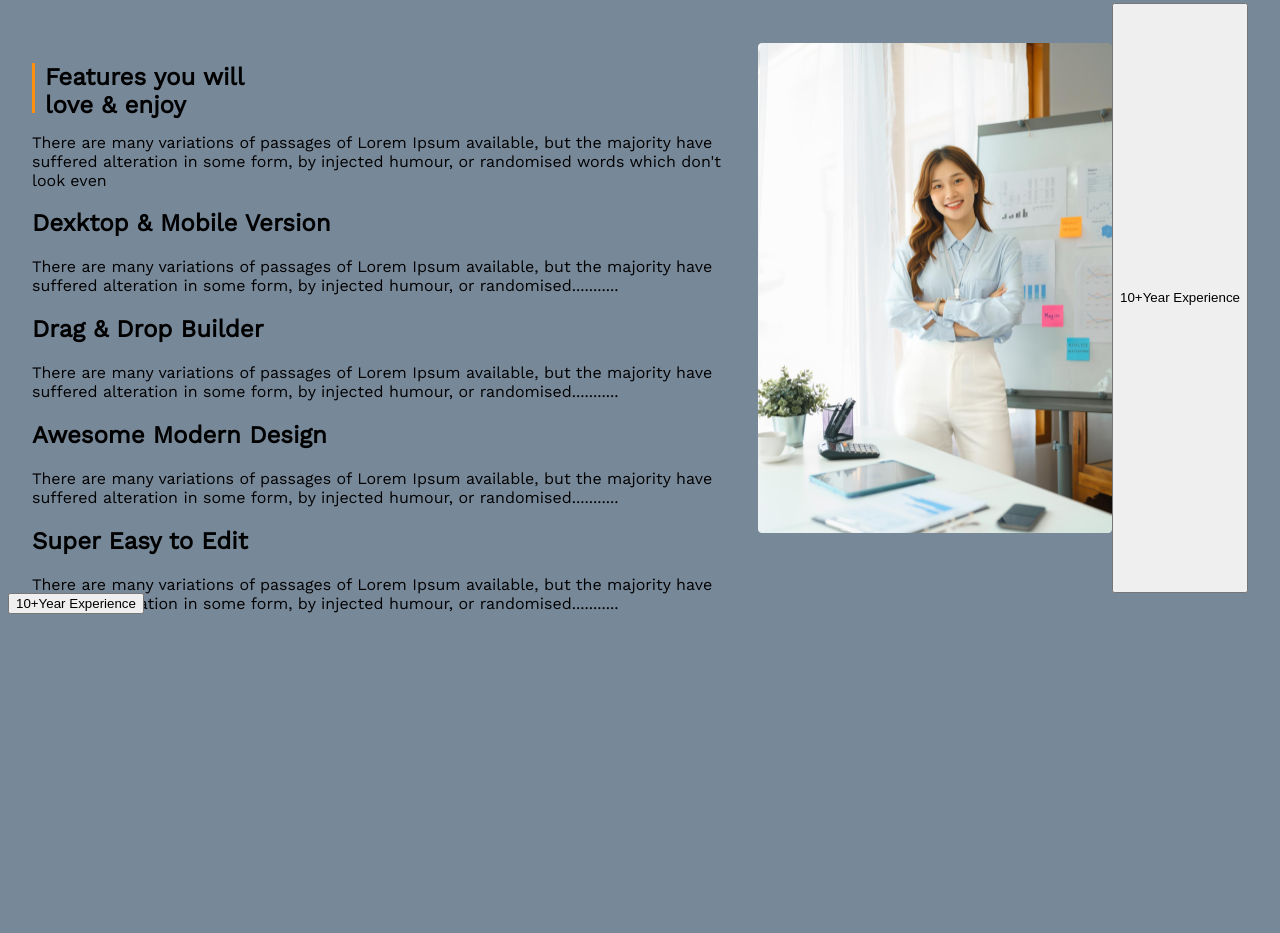
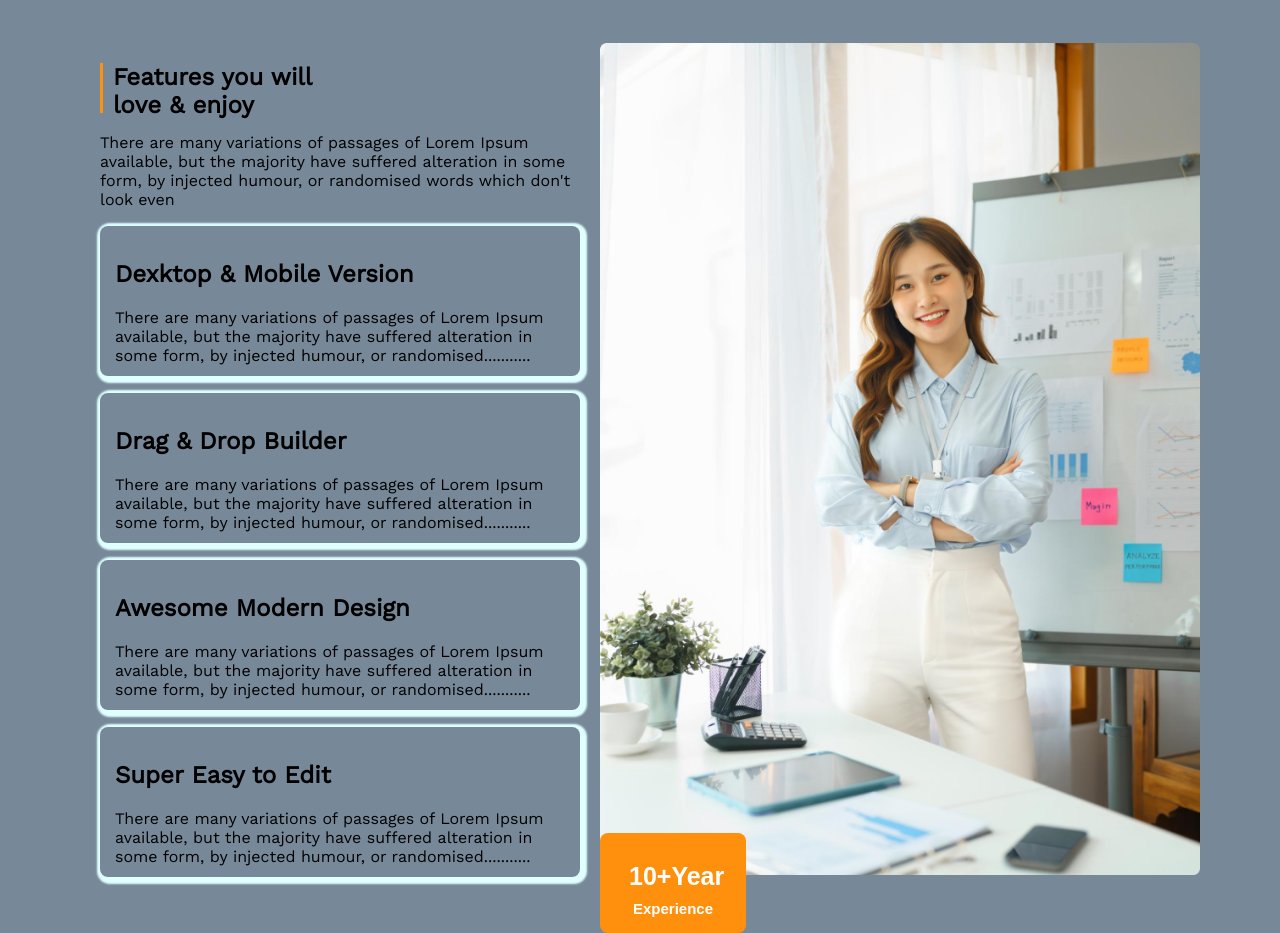
Before and after one commit to Asraful-Alam/Assignment-2-Architect-web, a plain HTML site: page index.html in a window 1280 px wide. Shown: the part 1326-2259 px from the top of the page. Before the commit the page ends 1948 px from the top, so only its background shows below. Drawn offline with nearby package versions, Linux system fonts and the light colour scheme.

Commit message:
new section add

```diff
--- a/index.html
+++ b/index.html
@@ -129,11 +129,13 @@
 
                 <div class="architect-banner">
                     <img src="images/architect.png" alt="">
+
+                        <button class="btn-experience">10+Year             <span class="btn-font-small">Experience</span>
+                        </button>
                 </div>
+
             </div>
-            <button>10+Year <span>Experience</span> </button>
         </section>
-        <button>10+Year <span>Experience</span> </button>
     </main>
 </body>
 
--- a/style.css
+++ b/style.css
@@ -118,18 +118,52 @@ body {
 .architect-item {
     margin-top: 40px;
     width: 1080px;
-    height: 550px;
+    height: 800px;
     display: flex;
 
 }
-.architect-title-border{
+
+.architect-title-border {
     width: 220px;
     height: 50px;
     border-left: 3px solid #FF900E;
     padding-left: 10px;
 }
 
+.architect-banner img {
+    width: 600px;
+    height: 900px
+}
 
-.architect-banner img{
-    width: 100%;
+.architect-title-discrption {
+    width: 450px;
+    height: 120px;
+    border-radius: 8px;
+    padding: 15px;
+    margin-top: 17px;
+    margin-right: 20px;
+    box-shadow: 2px 2px 2px 5px lightcyan;
 }
+
+.btn-experience {
+    padding: 29px;
+    width: 146px;
+    height: 100px;
+    color: white;
+    background-color: #FF900E;
+    border: none;
+    border-radius: 8px;
+    margin-top: -42px;
+    font-size: 25px;
+    font-weight: bold;
+
+}
+
+.btn-font-small {
+    font-size: 15px;
+}
+
+.architect-banner {
+    display: flex;
+    flex-direction: column;
+}
```
